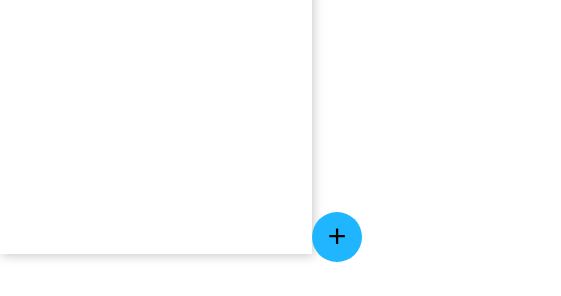
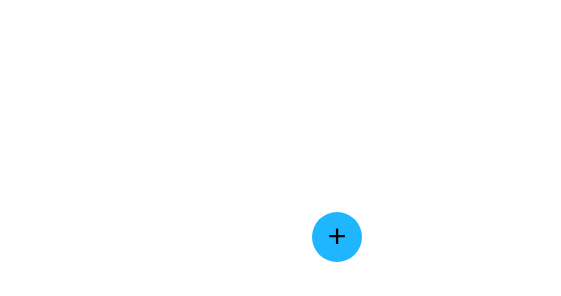
Before and after one commit to Elianderson-dev/CRUD, a plain HTML site: page index.html in a window 390 px wide. Shown: the part 548-844 px from the top of the page, 561 px wide, since content can reach past the window. Drawn offline with Linux system fonts and the light colour scheme.

Commit message:
feat: if the width is smaller than 480px, the main element receive new properties

```diff
--- a/css/main.css
+++ b/css/main.css
@@ -60,4 +60,11 @@ footer {
     .header-title {
         font-size: 1.5 rem;
     }
+
+    main {
+        padding: 0;
+        margin: 20px 0 0 0;
+        width: 100%;
+        box-shadow: none;
+    }
 }
```
